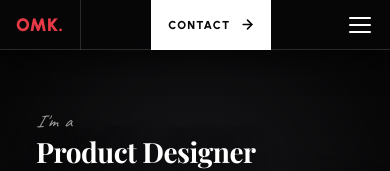
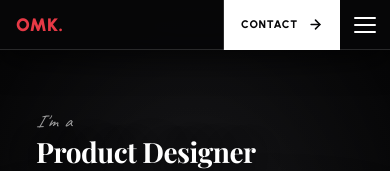
Before and after one commit to MEkushw/Portfolio, a Next.js app: page / in a window 390 px wide. Shown: the top 171 px of the page. Built offline with nearby package versions, Linux system fonts and the light colour scheme; a web font is replaced by a local one.

Commit message:
Fix mobile grid navbar layout for seamless edge-to-edge cell alignment

```diff
--- a/src/styles/styles.css
+++ b/src/styles/styles.css
@@ -1173,7 +1173,7 @@ button { border:none; background:none; cursor:pointer; font:inherit; }
         padding-bottom: 40px;
     }
 
-    /* Navigation — Grid Bar Header mode */
+    /* Navigation — Grid Bar Header mode (<768px Mobile) */
     .navbar.grid-bar-navbar {
         top: 0 !important;
         left: 0 !important;
@@ -1183,25 +1183,46 @@ button { border:none; background:none; cursor:pointer; font:inherit; }
         border-radius: 0 !important;
         padding: 0 !important;
         height: 50px !important;
+        display: flex !important;
+        align-items: center !important;
+        justify-content: space-between !important;
         gap: 0 !important;
     }
-    .grid-nav-time-box {
-        display: none !important;
-    }
+    .grid-nav-time-box,
     .grid-nav-links-box {
         display: none !important;
     }
     .grid-nav-logo-box {
         padding: 0 16px !important;
         height: 50px !important;
+        border-right: 1px solid rgba(255, 255, 255, 0.14) !important;
+        display: flex !important;
+        align-items: center !important;
+        flex: 1 !important;
     }
     .grid-nav-cta-btn {
         height: 50px !important;
         padding: 0 16px !important;
-        font-size: 11.5px !important;
+        font-size: 11px !important;
+        font-weight: 800 !important;
+        border-left: 1px solid rgba(255, 255, 255, 0.14) !important;
+        border-right: 1px solid rgba(255, 255, 255, 0.14) !important;
+        margin: 0 !important;
+        letter-spacing: 0.8px !important;
     }
-    .nav-logo { font-size: 18px; flex-shrink: 0; }
-    .hamburger { display: flex; flex-shrink: 0; margin-right: 12px; }
+    .nav-logo { font-size: 18px !important; flex-shrink: 0 !important; }
+    .hamburger {
+        display: flex !important;
+        align-items: center !important;
+        justify-content: center !important;
+        width: 50px !important;
+        height: 50px !important;
+        padding: 0 !important;
+        margin: 0 !important;
+        border: none !important;
+        background: transparent !important;
+        flex-shrink: 0 !important;
+    }
     .mobile-menu { display: block; }
 
     /* Hero */
```
